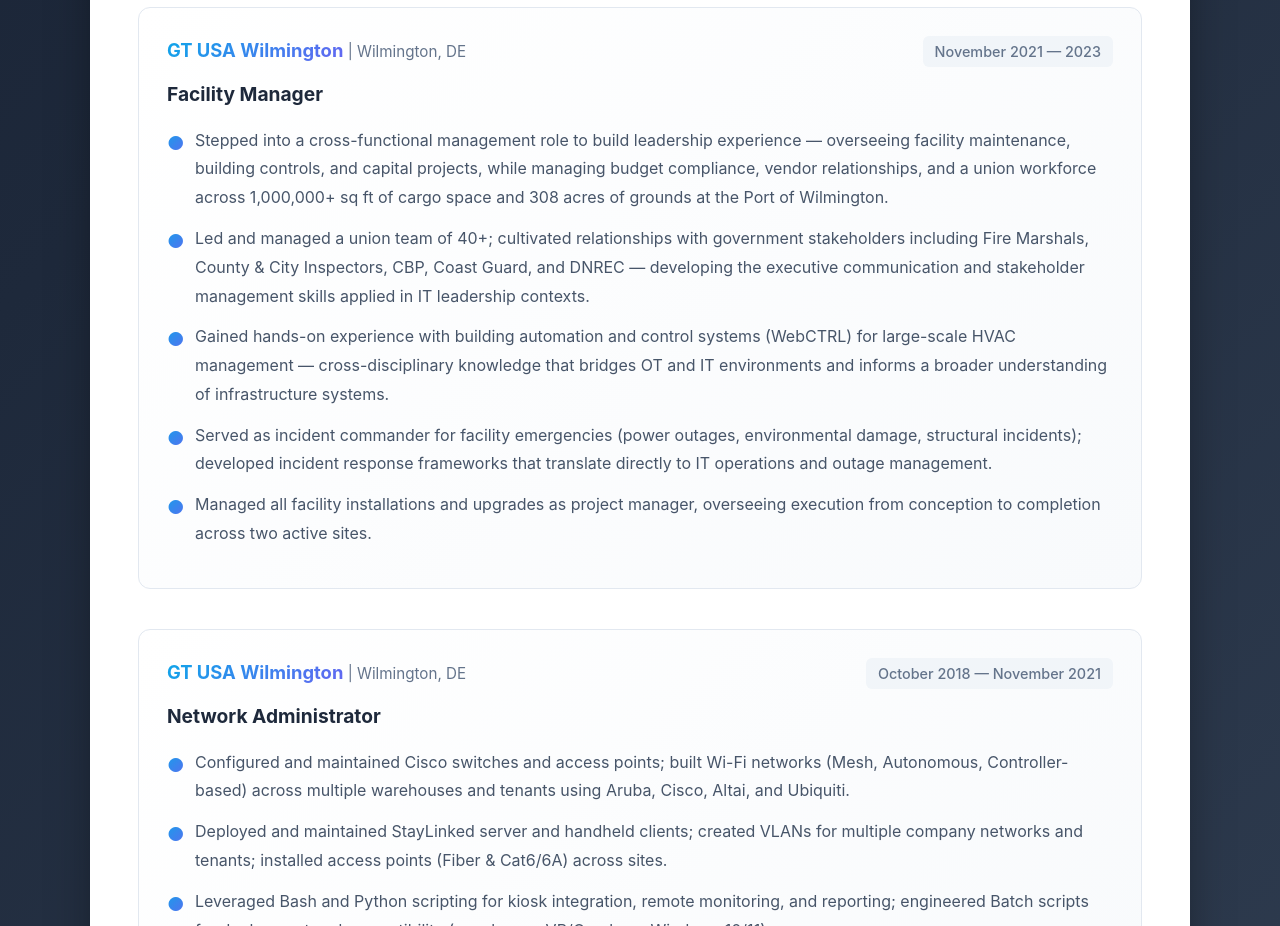
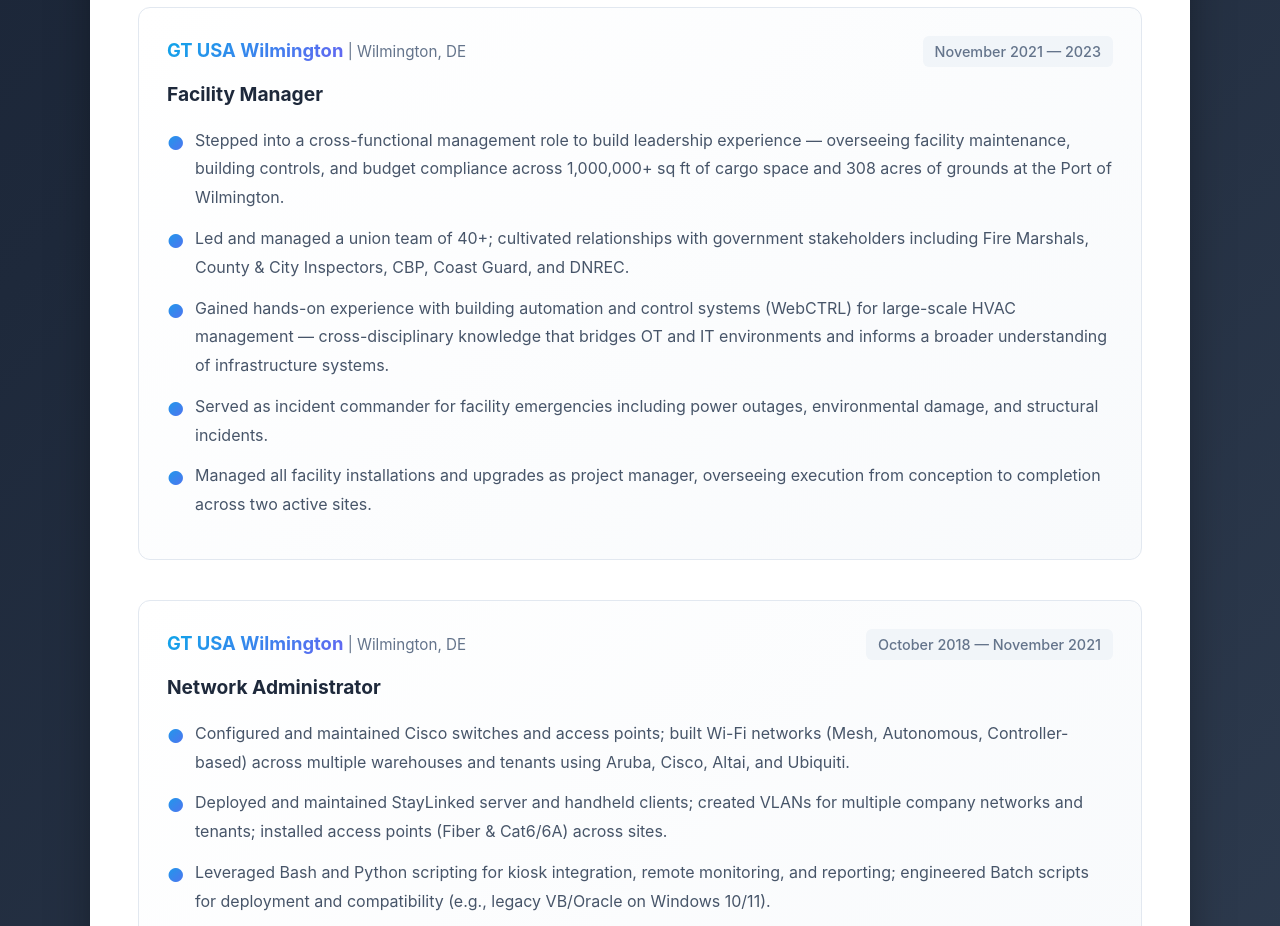
Before and after one commit to Troodon7/Alexander_Kane, a React (Vite) app in the folder resume/: page / in a window 1280 px wide. Shown: the part 2500-3426 px from the top of the page. Built offline with nearby package versions, Linux system fonts and the light colour scheme.

Commit message:
Clean up Facility Manager bullets — remove overlap and forced IT bridge language

```diff
--- a/resume/src/App.jsx
+++ b/resume/src/App.jsx
@@ -59,10 +59,10 @@
       title: "Facility Manager",
       date: "November 2021 — 2023",
       responsibilities: [
-        { text: "Stepped into a cross-functional management role to build leadership experience — overseeing facility maintenance, building controls, and capital projects, while managing budget compliance, vendor relationships, and a union workforce across 1,000,000+ sq ft of cargo space and 308 acres of grounds at the Port of Wilmington.", highlight: false },
-        { text: "Led and managed a union team of 40+; cultivated relationships with government stakeholders including Fire Marshals, County & City Inspectors, CBP, Coast Guard, and DNREC — developing the executive communication and stakeholder management skills applied in IT leadership contexts.", highlight: false },
+        { text: "Stepped into a cross-functional management role to build leadership experience — overseeing facility maintenance, building controls, and budget compliance across 1,000,000+ sq ft of cargo space and 308 acres of grounds at the Port of Wilmington.", highlight: false },
+        { text: "Led and managed a union team of 40+; cultivated relationships with government stakeholders including Fire Marshals, County & City Inspectors, CBP, Coast Guard, and DNREC.", highlight: false },
         { text: "Gained hands-on experience with building automation and control systems (WebCTRL) for large-scale HVAC management — cross-disciplinary knowledge that bridges OT and IT environments and informs a broader understanding of infrastructure systems.", highlight: false },
-        { text: "Served as incident commander for facility emergencies (power outages, environmental damage, structural incidents); developed incident response frameworks that translate directly to IT operations and outage management.", highlight: false },
+        { text: "Served as incident commander for facility emergencies including power outages, environmental damage, and structural incidents.", highlight: false },
         { text: "Managed all facility installations and upgrades as project manager, overseeing execution from conception to completion across two active sites.", highlight: false }
       ]
     },
```
Also changed, not shown: 2 other files (tests, documents, lock files or other folders).
